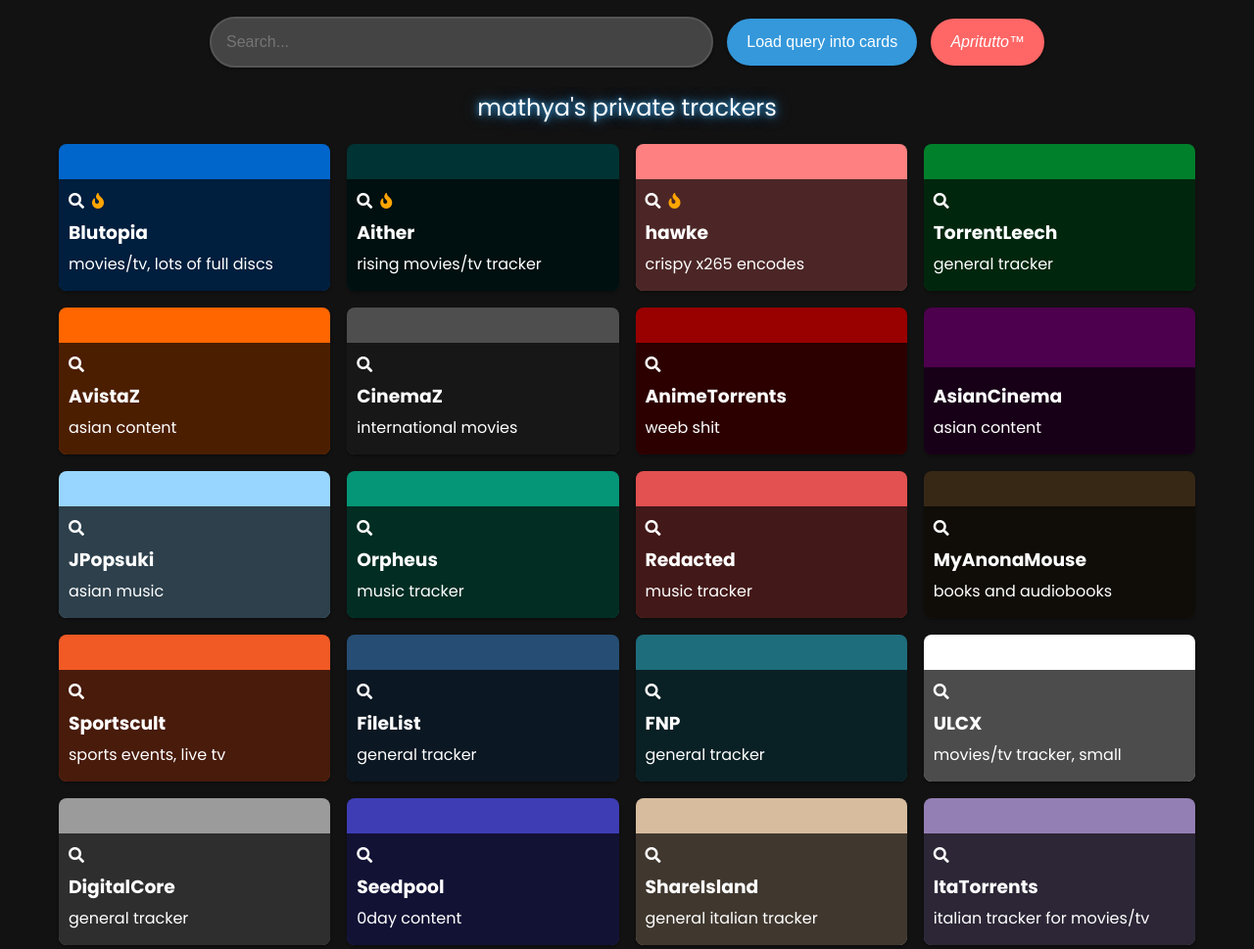
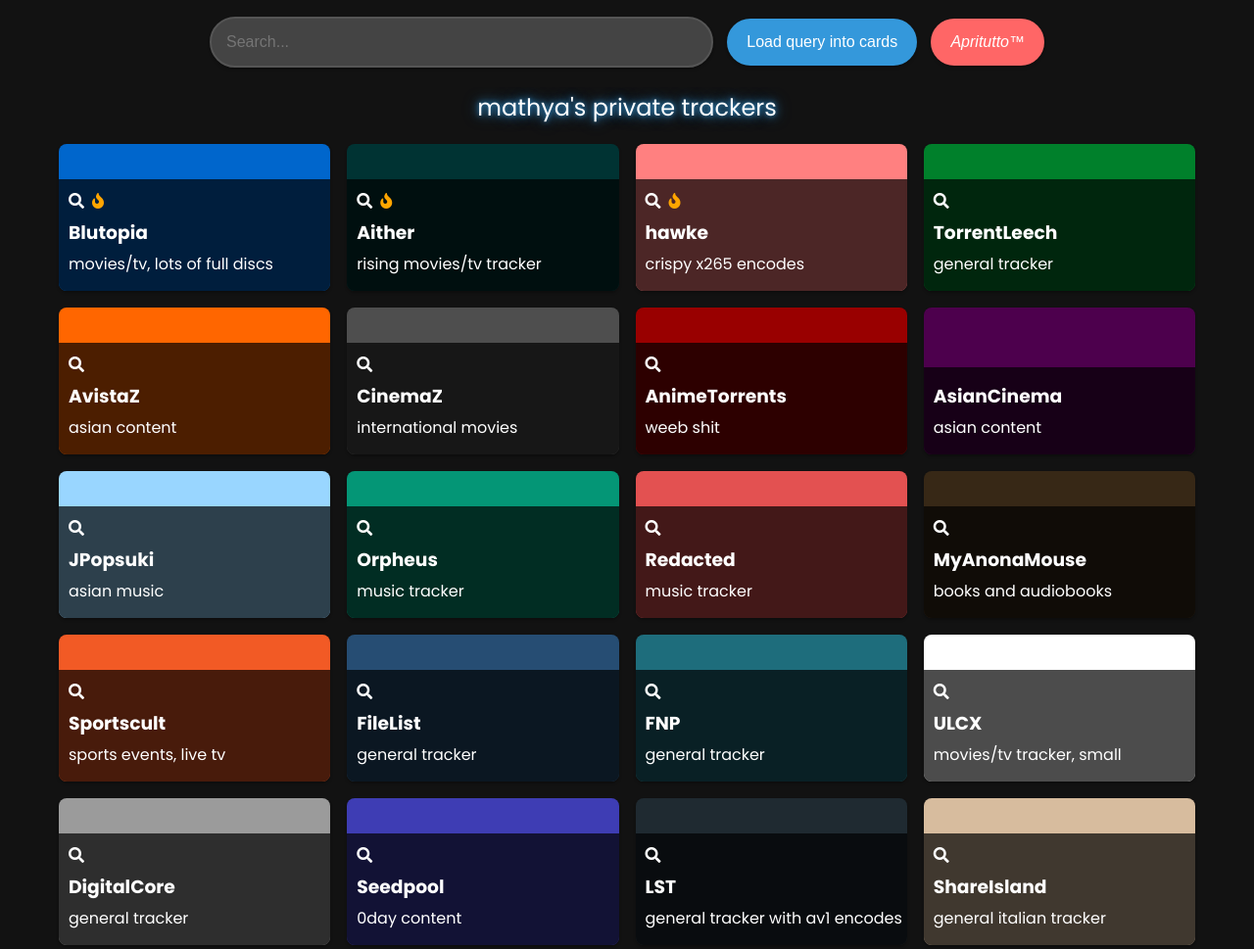
Before and after one commit to ttiaMa/bookmarkspagefortrackers, a plain HTML site: page index.html in a window 1280 px wide. Shown: the top 969 px of the page at 98% size. Drawn offline with Linux system fonts and the light colour scheme.

Commit message:
added LST

```diff
--- a/index.html
+++ b/index.html
@@ -185,6 +185,14 @@
 	    includeSearchIcon: true,
 	    includeFireIcon: false
         },
+        {
+            url: "https://lst.gg/torrents?name=" + getSearch(),
+            name: "LST",
+            description: "general tracker with av1 encodes",
+            color: "#1F2A31",
+	    includeSearchIcon: true,
+	    includeFireIcon: false
+        },
 	    {
             url: "https://shareisland.org/torrents?name=" + getSearch(),
             name: "ShareIsland",
```
